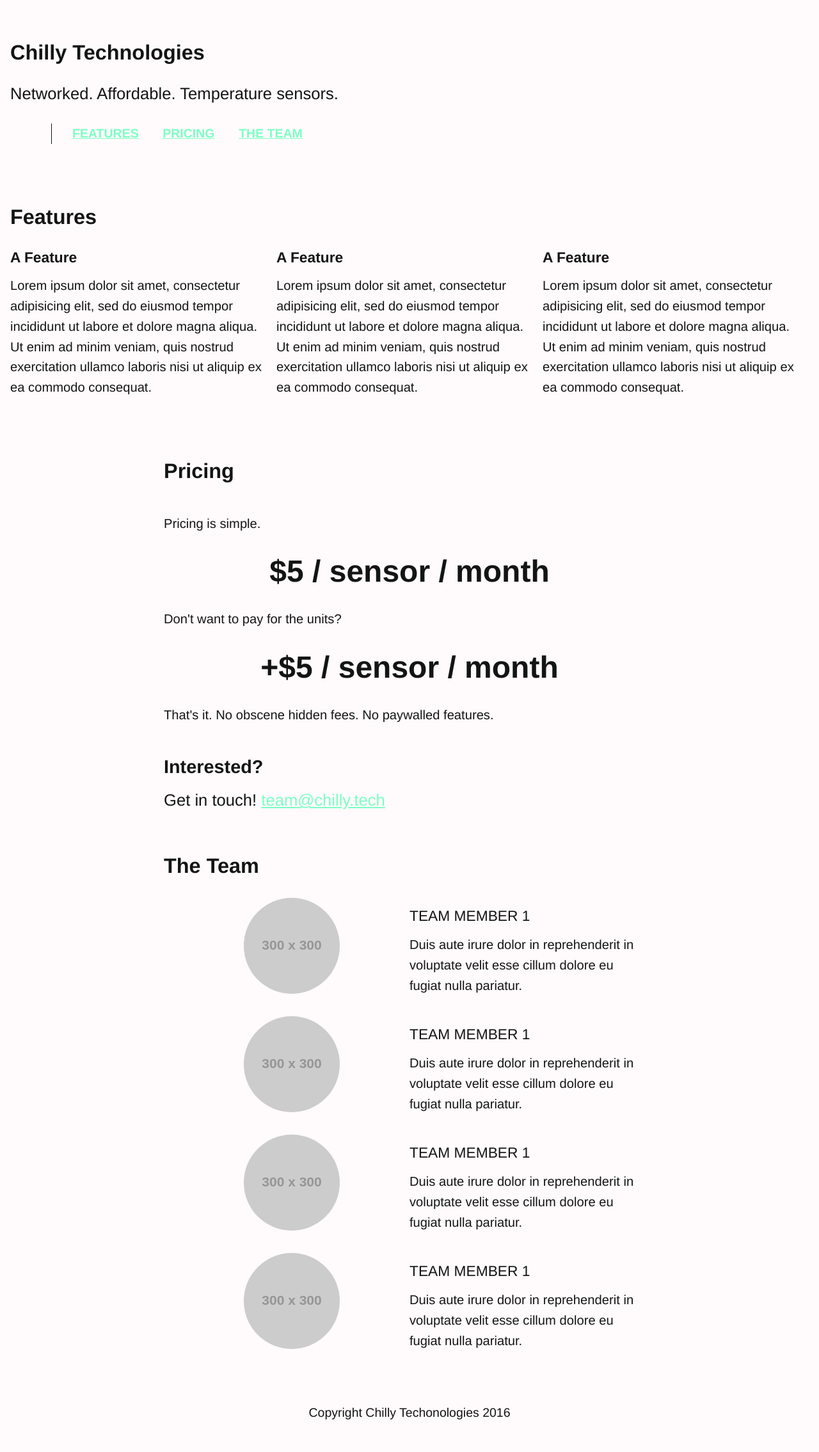
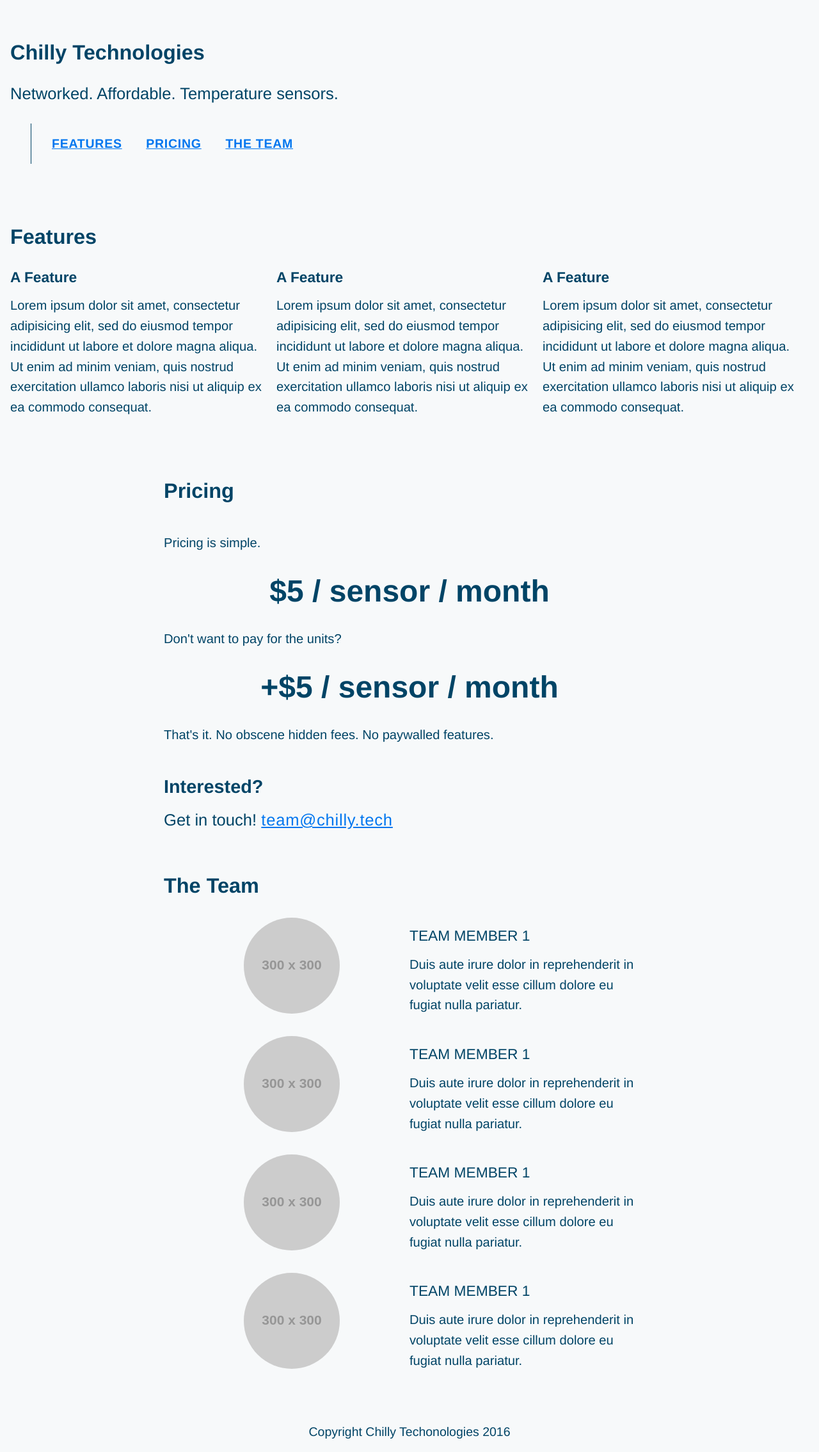
Before and after one commit to durfee/chilly.tech, a Jekyll site: the page built from index.md, in a window 1280 px wide. Shown: the whole page at 64% size. Built offline with Jekyll 4.4.1, drawn with Linux system fonts in a browser that asks for light colours; nearby versions of some CDN libraries; before the commit the page ends 2238 px from its top, so only the background shows below that.

Commit message:
🗺 🔴 Anchor jumping and proper colors

```diff
--- a/_layouts/home.html
+++ b/_layouts/home.html
@@ -6,18 +6,18 @@
 
   <h1 class="u-bold u-margin-bottom-lg u-margin-top-lg">Chilly Technologies</h1>
   <h2 class="u-text-weight-light">Networked. Affordable. Temperature sensors.</h2>
-  <nav class="u-margin-top-lg u-margin-bottom-lg u-margin-left-xl u-border-left-primary">
+  <nav class="u-margin-top-lg u-margin-bottom-lg u-margin-left-lg u-border-left-primary">
     <ul class="u-list-reset">
-      <li class="u-inline-block u-margin-left-lg u-uppercase u-text-size-small u-bold"><a href="#features" title="Features">Features</a></li>
-      <li class="u-inline-block u-margin-left-lg u-uppercase u-text-size-small u-bold"><a href="#pricing" title="Pricing">Pricing</a></li>
-      <li class="u-inline-block u-margin-left-lg u-uppercase u-text-size-small u-bold"><a href="#pricing" title="pricing">The Team</a></li>
+      <li class="u-inline-block u-margin-left-lg u-uppercase u-text-size-small u-bold u-py-md"><a href="#features" title="Features">Features</a></li>
+      <li class="u-inline-block u-margin-left-lg u-uppercase u-text-size-small u-bold u-py-md"><a href="#pricing" title="Pricing">Pricing</a></li>
+      <li class="u-inline-block u-margin-left-lg u-uppercase u-text-size-small u-bold u-py-md"><a href="#team" title="The Team">The Team</a></li>
     </ul>
   </nav>
 
 </header><!-- /header -->
 
 
-<div class="u-full-vw u-px-md u-padding-top-lg u-padding-bottom-lg">
+<div class="u-full-vw u-px-md u-py-lg" id="features">
   <h1 class="u-bold u-margin-bottom-lg">Features</h1>
   <div class="u-mobile-flexbox">
     <div class="u-width-1of3 u-flex u-margin-bottom-lg u-margin-right-md">
@@ -35,18 +35,18 @@
   </div>
 </div>
 
-<div class="u-measure-wide u-padding-bottom-lg u-padding-top-lg u-mx-auto u-px-md">
+<div class="u-measure-wide u-py-lg u-mx-auto u-px-md" id="pricing">
   <h1 class="u-bold u-margin-bottom-lg">Pricing</h1>
-  <p class="u-padding-top-md u-padding-bottom-md">Pricing is simple.</p>
-  <h1 class="u-text-size-huge u-align-center u-bold u-padding-top-md u-padding-bottom-md">$5 / sensor / month</h1>
-  <p class="u-padding-top-md u-padding-bottom-md">Don't want to pay for the units?</p>
-  <h1 class="u-text-size-huge u-align-center u-bold u-padding-top-md u-padding-bottom-md">+$5 / sensor / month</h1>
-  <p class="u-padding-top-md u-padding-bottom-md">That's it. No obscene hidden fees. No paywalled features.</p>
+  <p class="u-py-md">Pricing is simple.</p>
+  <h1 class="u-text-size-huge u-align-center u-bold u-py-md">$5 / sensor / month</h1>
+  <p class="u-py-md">Don't want to pay for the units?</p>
+  <h1 class="u-text-size-huge u-align-center u-bold u-py-md">+$5 / sensor / month</h1>
+  <p class="u-py-md">That's it. No obscene hidden fees. No paywalled features.</p>
   <h3 class="u-bold u-padding-bottom-md u-padding-top-lg">Interested?</h3>
   <p class="u-text-size-large">Get in touch! <a href="mailto:team@chilly.tech">team@chilly.tech</a></p>
 </div>
 
-<div class="u-measure-wide u-px-md u-mx-auto u-padding-top-lg u-padding-bottom-lg">
+<div class="u-measure-wide u-px-md u-mx-auto u-padding-top-lg u-padding-bottom-lg" id="team">
   <h1 class="u-bold u-margin-bottom-lg">The Team</h1>
   <div class="u-width-full u-mobile-flexbox u-px-md u-padding-bottom-lg">
     <div class="u-align-middle u-flex u-width-1of3">
@@ -86,6 +86,6 @@
   </div>
 </div>
 
-<footer class="u-padding-top-md u-padding-bottom-md">
+<footer class="u-py-md">
   <p class="u-text-size-small u-align-center">Copyright Chilly Techonologies 2016</p>
 </footer>
--- a/_sass/base/_typography.scss
+++ b/_sass/base/_typography.scss
@@ -63,6 +63,7 @@
 
     color: map-get($color-map, link);
     text-decoration: underline;
+    letter-spacing: 0.75px;
 
     &:hover,
     &:focus {
@@ -72,7 +73,7 @@
     &:hover {
         background-color: map-get($color-map, link);
 
-        color: map-get($color-map, white);
+        color: map-get($color-map, offwhite);
         text-decoration: none;
     }
 }
--- a/_sass/settings/_variables.scss
+++ b/_sass/settings/_variables.scss
@@ -19,9 +19,9 @@
 $configure--text-bold: 700;
 
 // Choose the colours of your entire project
-$configure--primary-color: #131515;
-$configure--secondary-color: #FFFAFB;
-$configure--accent-color: #7CFFC4;
+$configure--primary-color: #004466;
+$configure--secondary-color: #f7f9fa;
+$configure--accent-color: #0076ef;
 
 
 
```
